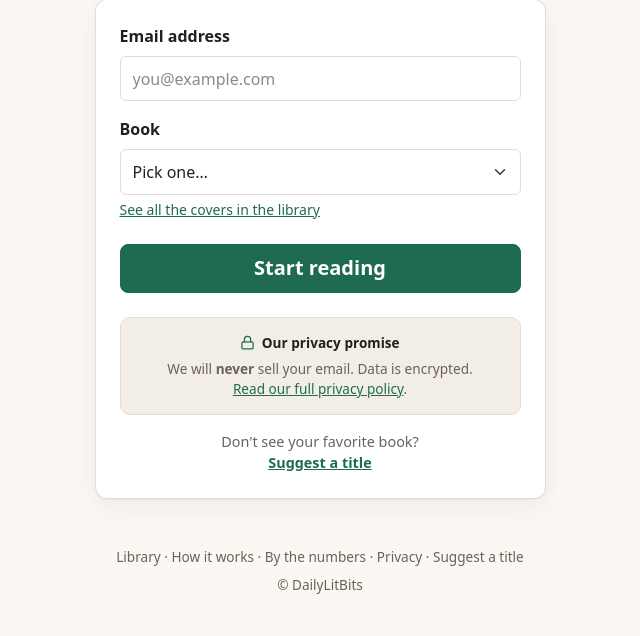
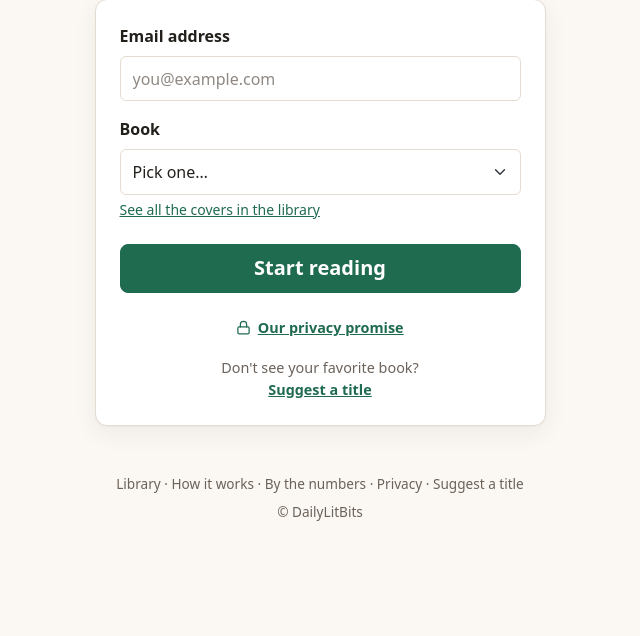
Before and after one commit to BrandG/dailyLitBits, a FastAPI app: page / in a window 1280 px wide. Shown: the part 300-936 px from the top of the page, without its empty margins (320-960 px from the left). After the commit the page ends 821 px from the top, so only its background shows below. Run offline with FastAPI, Linux system fonts and the light colour scheme; data that the repository does not hold is empty.

Commit message:
Homepage: privacy note becomes a single "Our privacy promise" link
The boxed note under the signup form (lock icon, heading, a one-line
summary, then a link) is now just the heading as a bold link to /privacy,
lock icon kept. The .note styles it used are replaced by .privacy-link;
nothing else used them. app.css bumped to v=12.

Co-Authored-By: Claude Opus 5.5 <noreply@anthropic.com>

```diff
--- a/src/static/css/app.css
+++ b/src/static/css/app.css
@@ -478,27 +478,15 @@ a:hover {
 
 /* ---------- Misc ---------- */
 
-.note {
-    background-color: var(--dlb-surface-2);
-    border: 1px solid var(--dlb-border);
-    border-radius: 10px;
-    padding: .9rem 1rem;
-    font-size: .85rem;
-    color: var(--dlb-ink-muted);
-    line-height: 1.5;
+/* The homepage's link to the privacy policy, under the signup form. */
+.privacy-link {
+    display: inline-flex;
+    align-items: center;
+    gap: .4rem;
+    font-size: .9rem;
+    font-weight: 600;
 }
-
-.note .note-head {
-    display: flex;
-    align-items: center;
-    justify-content: center;
-    gap: .4rem;
-    color: var(--dlb-ink);
-    font-weight: 600;
-    margin-bottom: .35rem;
-}
-
-.note svg { width: 15px; height: 15px; color: var(--dlb-accent); }
+.privacy-link svg { width: 15px; height: 15px; }
 
 .progress {
     background-color: var(--dlb-surface-2);
--- a/src/templates/head.html
+++ b/src/templates/head.html
@@ -11,4 +11,4 @@
 <meta name="theme-color" media="(prefers-color-scheme: light)" content="#fbf8f3">
 <meta name="theme-color" media="(prefers-color-scheme: dark)" content="#121311">
 <link href="https://cdn.jsdelivr.net/npm/bootstrap@5.3.0/dist/css/bootstrap.min.css" rel="stylesheet">
-<link href="/static/css/app.css?v=11" rel="stylesheet">
+<link href="/static/css/app.css?v=12" rel="stylesheet">
--- a/src/templates/index.html
+++ b/src/templates/index.html
@@ -86,20 +86,15 @@
                             </div>
                         </form>
 
-                        <div class="note mt-4">
-                            <div class="note-head">
+                        <div class="mt-4 text-center">
+                            <a href="/privacy" class="privacy-link">
                                 <svg viewBox="0 0 24 24" fill="none" stroke="currentColor" stroke-width="2"
                                     stroke-linecap="round" stroke-linejoin="round" aria-hidden="true">
                                     <rect x="3" y="11" width="18" height="11" rx="2"></rect>
                                     <path d="M7 11V7a5 5 0 0 1 10 0v4"></path>
                                 </svg>
                                 Our privacy promise
-                            </div>
-                            <p class="m-0 text-center">
-                                We will <strong>never</strong> sell your email. Data is encrypted.
-                                <br>
-                                <a href="/privacy">Read our full privacy policy</a>.
-                            </p>
+                            </a>
                         </div>
 
                         <div class="mt-3 text-center" style="font-size: .9rem;">
```
